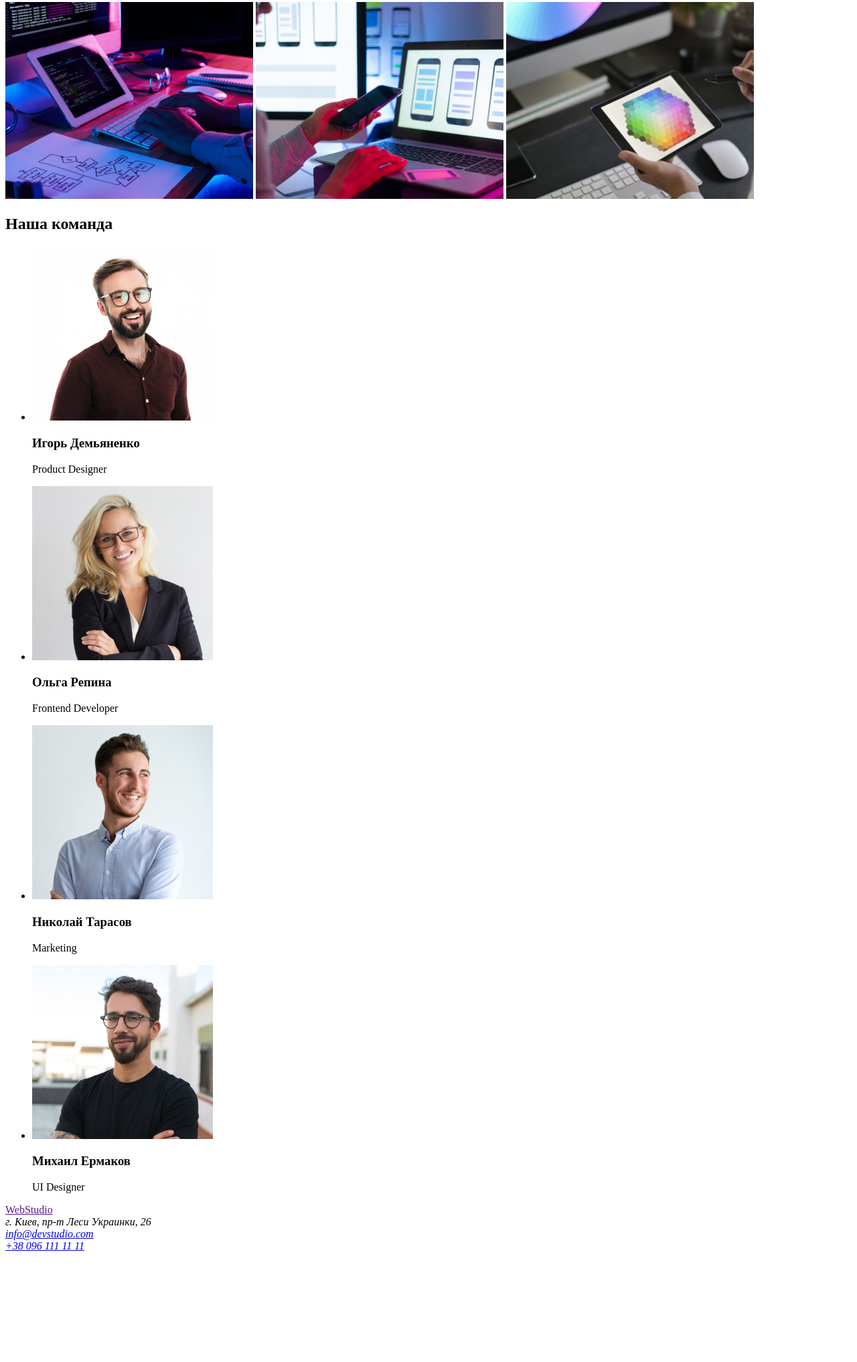
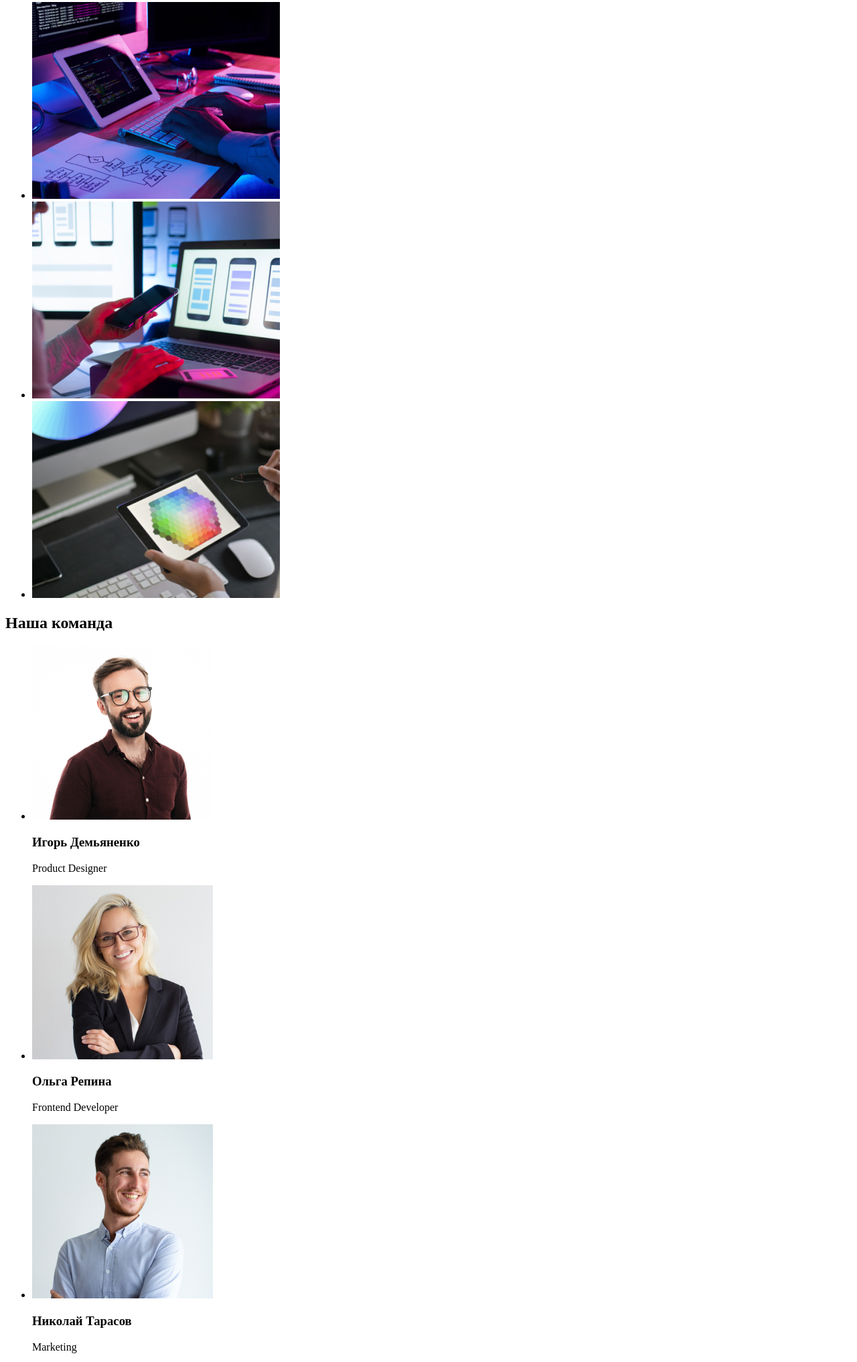
Before and after one commit to DimaMirk/goit-markup-hw-01, a plain HTML site: page index.html in a window 1280 px wide. Shown: the part 657-2691 px from the top of the page at 67% size. Before the commit the page ends 2535 px from the top, so only its background shows below. Drawn offline with Linux system fonts and the light colour scheme.

Commit message:
Добавил правки ментора

```diff
--- a/index.html
+++ b/index.html
@@ -8,8 +8,9 @@
 </head>
 <body>
     <header>
-        <a href="">WebStudio</a>
+
         <nav>
+            <a href="">WebStudio</a>
             <ul>
                 <li><a href="">Студия</a></li>
                 <li><a href="">Портфолио</a></li>
@@ -24,7 +25,7 @@
     <main>
         <section>
             <h1>Эффективные решения для вашего бизнеса</h1>
-            <button type ="button">Заказать услугу</button>
+            <button type="button">Заказать услугу</button>
         </section>
         <section>
             <h2>Преимущества нашей компании</h2>
@@ -49,9 +50,11 @@
         </section>
         <section>
             <h2>Чем мы занимаемся</h2>
-            <img src="./images/img1.jpg" alt="Человек пишет код" width="370">
-            <img src="./images/img2.jpg" alt="Разработка под телефони" width="370">
-            <img src="./images/img3.jpg" alt="Человек рисует на планшете" width="370">
+            <ul>
+                <li><img src="./images/img1.jpg" alt="Человек пишет код" width="370"></li>
+                <li><img src="./images/img2.jpg" alt="Разработка под телефони" width="370"></li>
+                <li><img src="./images/img3.jpg" alt="Человек рисует на планшете" width="370"></li>
+            </ul>
         </section>
         <section>
             <h2>Наша команда</h2>
@@ -82,9 +85,11 @@
     <footer>
         <a href="">WebStudio</a>
         <address>
-            г. Киев, пр-т Леси Украинки, 26 <br/>
-            <a href="mailto:info@devstudio.com">info@devstudio.com</a><br/>
-            <a href="tel:+380961111111">+38 096 111 11 11</a>
+            <ul>
+                <li>г. Киев, пр-т Леси Украинки, 26</li>
+                <li><a href="mailto:info@devstudio.com">info@devstudio.com</a></li>
+                <li><a href="tel:+380961111111">+38 096 111 11 11</a></li>
+            </ul>
         </address>
     </footer>
 
```
